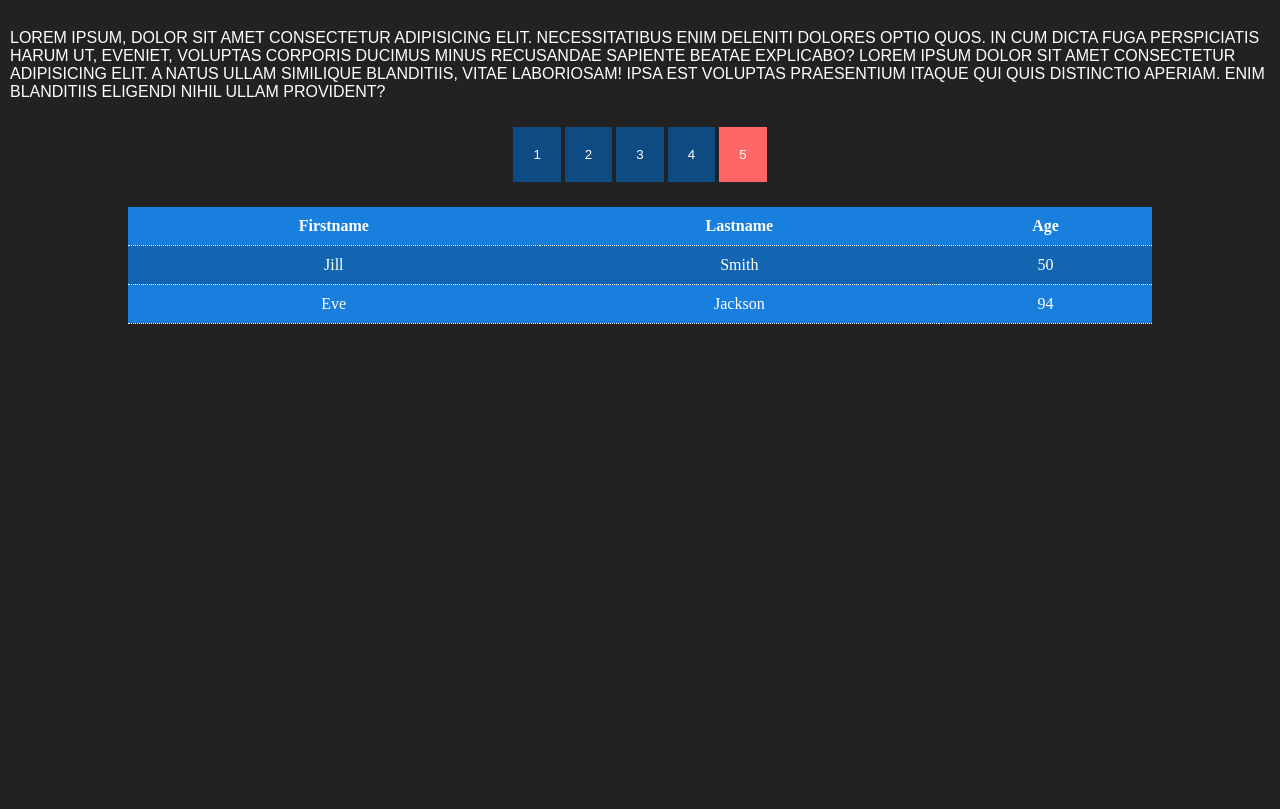
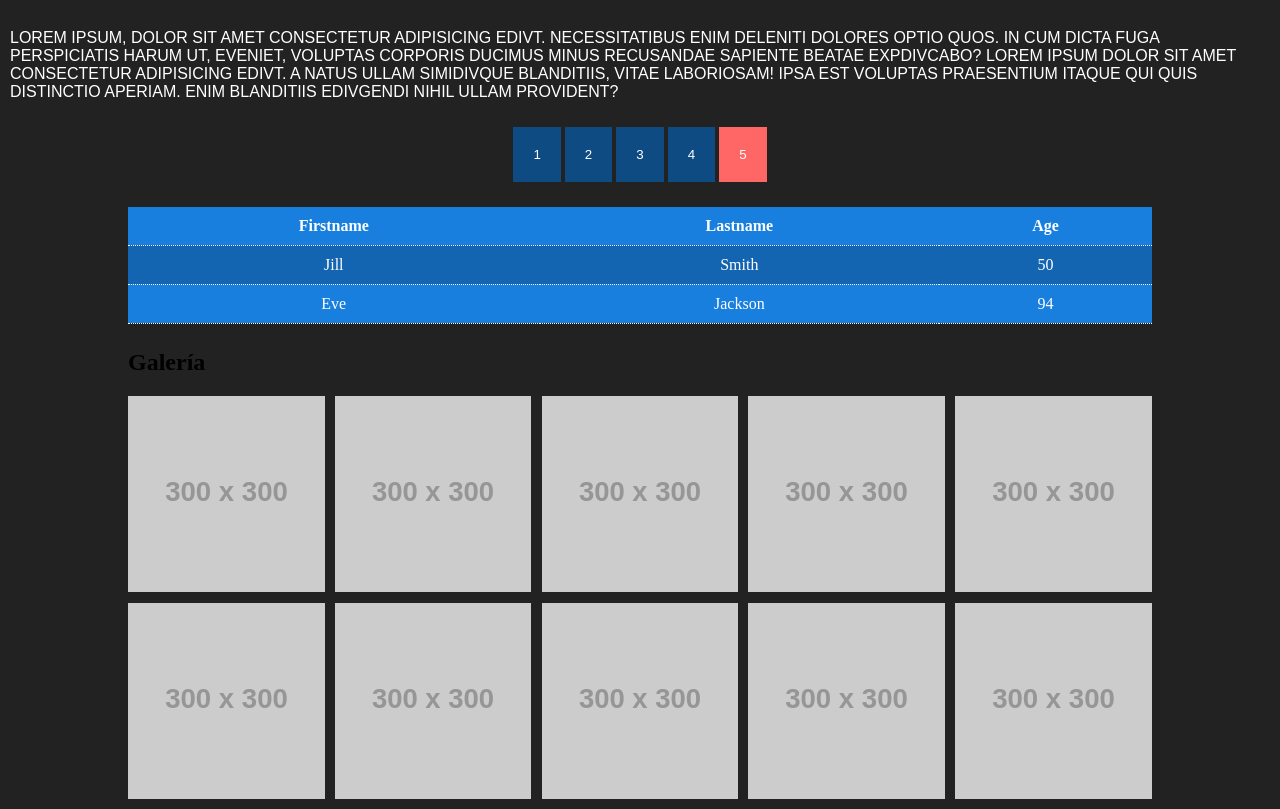
Before and after one commit to pintoderian/Sass-Gulp, a website: page app/index.html in a window 1280 px wide. Shown: the part 101-910 px from the top of the page. Before the commit the page ends 800 px from the top, so only its background shows below. Drawn offline with Linux system fonts and the light colour scheme; placeholder pictures from the web are drawn by us.

Commit message:
Mixin grid system, galeria de imágenes

```diff
--- a/app/index.html
+++ b/app/index.html
@@ -11,8 +11,8 @@
     <h1>Título website</h1>
     <div class="contenido">
         <p>
-            Lorem ipsum, dolor sit amet consectetur adipisicing elit. Necessitatibus enim deleniti dolores optio quos. In cum dicta fuga perspiciatis harum ut, eveniet, voluptas corporis ducimus minus recusandae sapiente beatae explicabo?
-            Lorem ipsum dolor sit amet consectetur adipisicing elit. A natus ullam similique blanditiis, vitae laboriosam! Ipsa est voluptas praesentium itaque qui quis distinctio aperiam. Enim blanditiis eligendi nihil ullam provident?
+            Lorem ipsum, dolor sit amet consectetur adipisicing edivt. Necessitatibus enim deleniti dolores optio quos. In cum dicta fuga perspiciatis harum ut, eveniet, voluptas corporis ducimus minus recusandae sapiente beatae expdivcabo?
+            Lorem ipsum dolor sit amet consectetur adipisicing edivt. A natus ullam simidivque blanditiis, vitae laboriosam! Ipsa est voluptas praesentium itaque qui quis distinctio aperiam. Enim blanditiis edivgendi nihil ullam provident?
         </p>
         <div class="buttons">
             <button class="btn">1</button>
@@ -39,5 +39,38 @@
         <td>94</td>
     </tr>
     </table>
+<div id="galeria" class="galeria">
+<h2>Galería</h2>
+    <div class="imagen">
+        <img src="http://placehold.it/300x300">
+    </div>
+    <div class="imagen">
+        <img src="http://placehold.it/300x300">
+    </div>
+    <div class="imagen">
+        <img src="http://placehold.it/300x300">
+    </div>
+    <div class="imagen">
+        <img src="http://placehold.it/300x300">
+    </div>
+    <div class="imagen">
+        <img src="http://placehold.it/300x300">
+    </div>
+    <div class="imagen">
+        <img src="http://placehold.it/300x300">
+    </div>
+    <div class="imagen">
+        <img src="http://placehold.it/300x300">
+    </div>
+    <div class="imagen">
+        <img src="http://placehold.it/300x300">
+    </div>
+    <div class="imagen">
+        <img src="http://placehold.it/300x300">
+    </div>
+    <div class="imagen">
+        <img src="http://placehold.it/300x300">
+    </div>
+</div>
 </body>
 </html>
--- a/scss/app.scss
+++ b/scss/app.scss
@@ -109,3 +109,27 @@ table {
       }
     }
   }
+/* Galería de imágenes */
+@mixin gridImagenes($cantidad, $margin) {
+    width: ((100% - (($cantidad - 1) * $margin))/$cantidad);
+    &:nth-child(n) {
+      margin-right: $margin;
+      margin-bottom: $margin;
+    }
+    &:nth-child(#{$cantidad}n + 1) {
+        margin-right:0;
+        margin-bottom: 0;
+    }
+}
+.galeria{
+    margin: 25px auto!important;
+    width:80%;
+    .imagen{
+        float: left;
+        @include gridImagenes(5, 1%);
+        img{
+            display: block;
+            max-width: 100%;
+        }
+    }
+}
```
Also changed, not shown: app/css/app.css.
